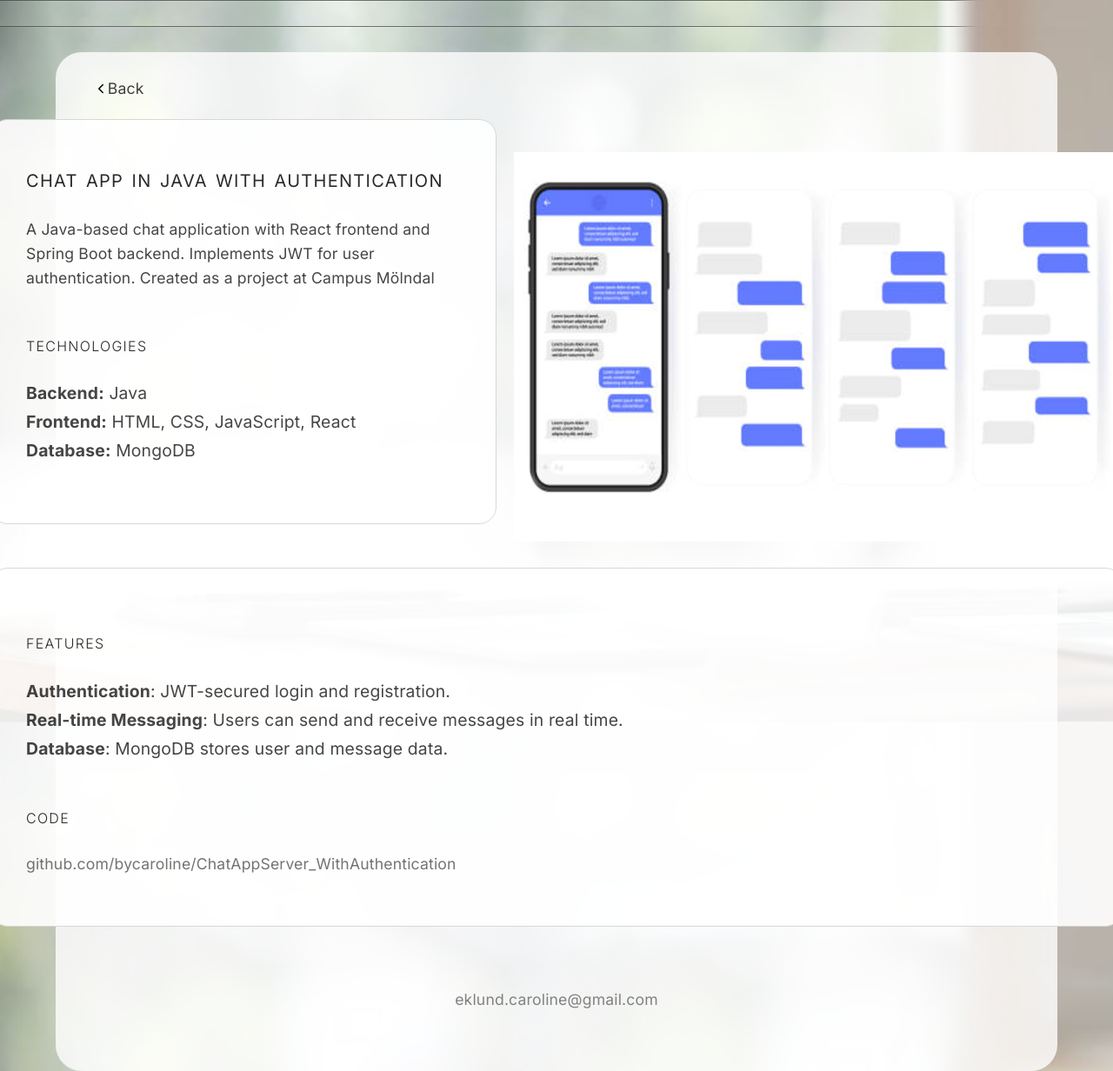
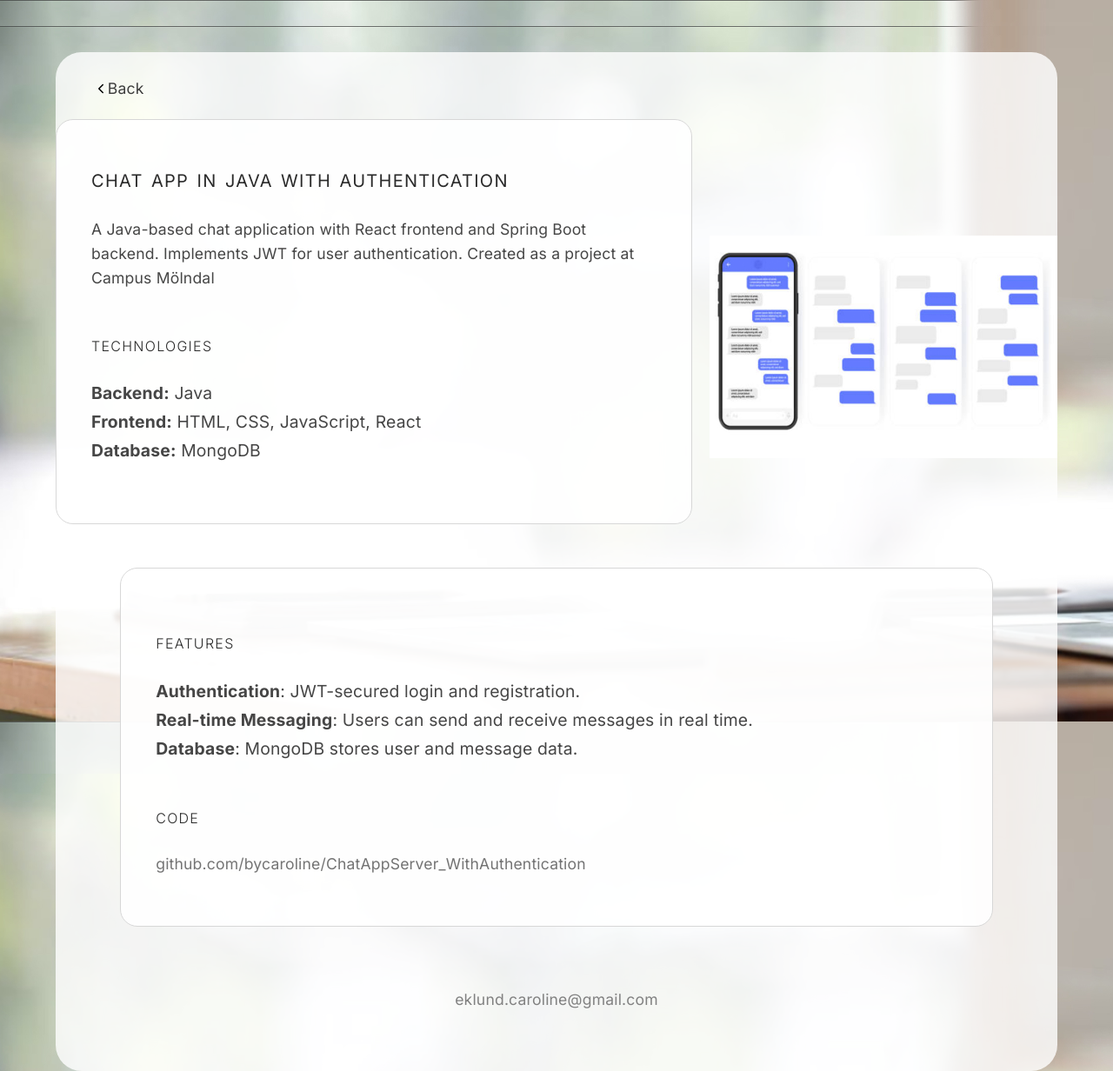
Before and after one commit to bycaroline/React_DeveloperPortfolio, a React (Create React App) app: page /ChatApp in a window 1280 px wide. Shown: the whole page at 87% size. Built offline with nearby package versions, Linux system fonts and the light colour scheme; a web font is replaced by a local one.

Commit message:
Update styles.module.css

```diff
--- a/src/css/styles.module.css
+++ b/src/css/styles.module.css
@@ -171,7 +171,7 @@ button {
 }
 
 .projectCard img {
-    width: 50%;
+    width: 100%;
     height: auto;
     border: 0.2px solid #ccc;
 }
@@ -279,7 +279,7 @@ button {
     margin-bottom: 20px;
     margin-right: 20px;
     display: flex;
-    width: 500px;
+    width: 80%;
     justify-content: left;
     flex-direction: column;
     padding: 20px 40px 50px 40px;
@@ -293,7 +293,7 @@ button {
 }
 
 .ProjectPageTopSection img {
-    width: 700px;
+    width: 400px;
     height: auto;
     margin-top: 40px;
     display: flex;
@@ -309,7 +309,7 @@ button {
     margin-top: 30px;
     margin-bottom: 20px;
     display: flex;
-    width: 1220px;
+    width: 80%;
     justify-content: center;
     flex-direction: column;
     padding: 40px;
```
